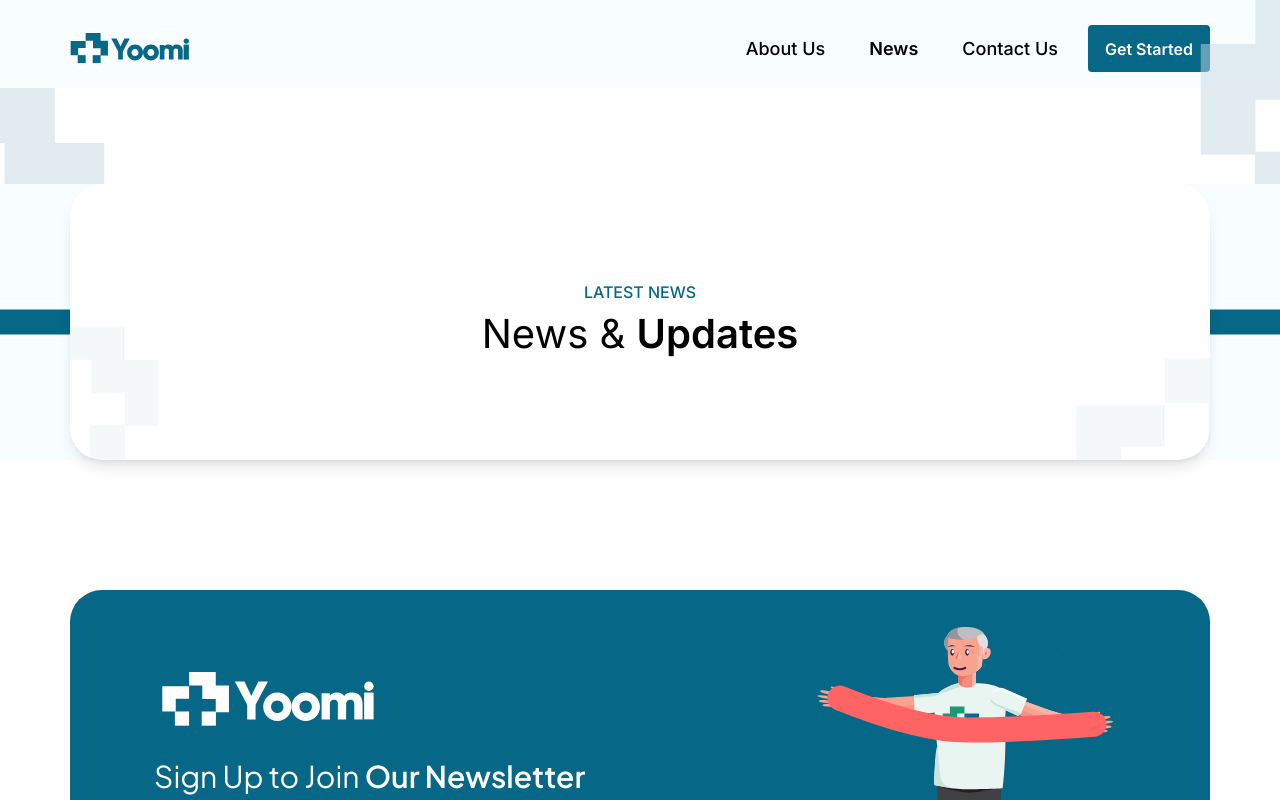
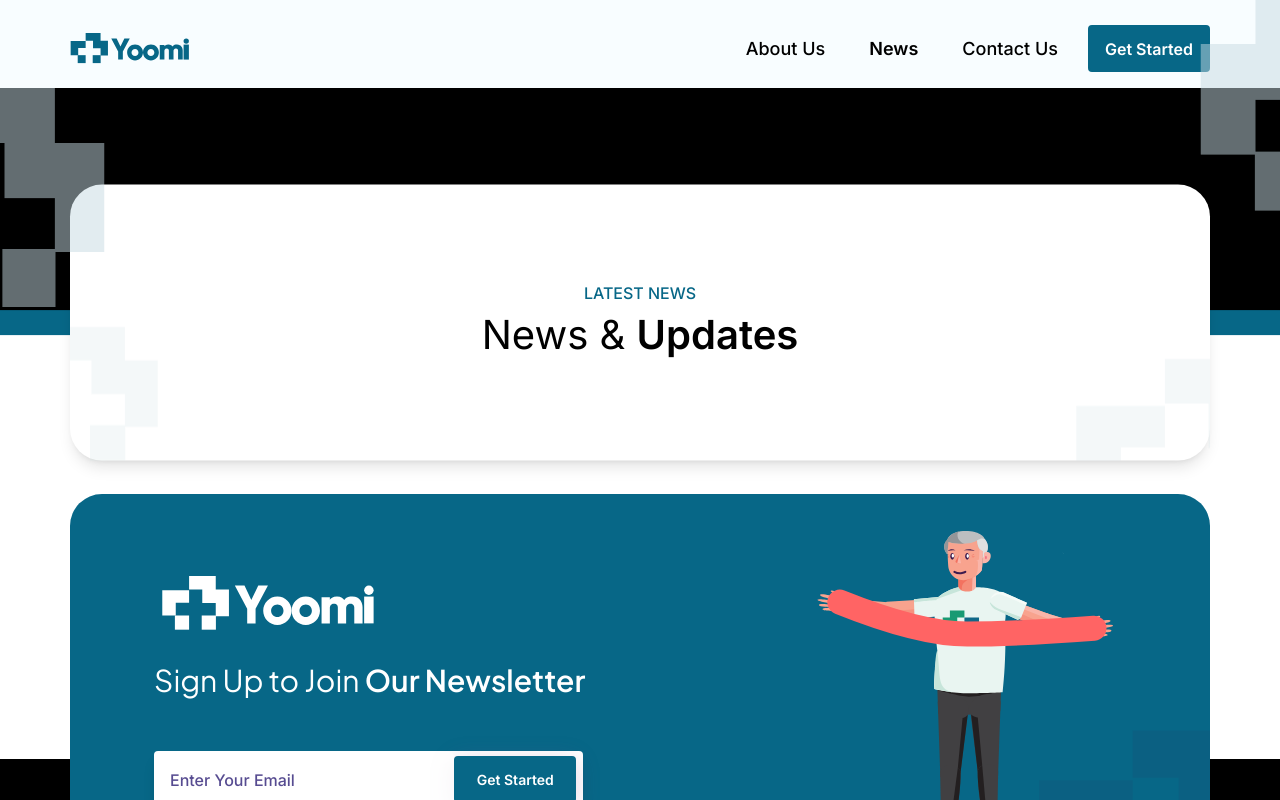
Before and after one commit to Sumit-Chouhan-devloper/yoomi, a React (Create React App) app: page /news in a window 1280 px wide. Shown: the top 800 px of the page. Built offline with nearby package versions, Linux system fonts and the light colour scheme.

Commit message:
error solve

```diff
--- a/src/components/common/CommonHero.tsx
+++ b/src/components/common/CommonHero.tsx
@@ -10,12 +10,21 @@ const CommonHero = ({
 }) => {
   return (
     <>
-      <div className="relative bg-[#F8FDFF]">
+      <div className="bg-[#000] translate-y-[-15%] z-0">
+        <div className="relative translate-y-[50%]">
           <div className=" bg-deep-blue w-full h-[25px] absolute top-[50%] translate-y-[-50%]"></div>
           <div className="container xl:max-w-[1140px] 3xl:max-w-[1320px] mx-auto px-5 xl:px-0 relative z-10">
-          <div className="bg-white rounded-[32px] shadow-lg shadow-[0px_26px_27px_0px_rgba(0, 0, 0, 0.04)] min-h-[215px] sm:min-h-[276px] flex justify-center items-center flex-col mt-24 relative">
-            <img src={Images.commonIcon} alt="common-hero-img-1" className="absolute bottom-0 start-0" />
-            <img src={Images.commonIcon2} alt="common-hero-img-2" className="absolute bottom-0 end-0" />
+            <div className="bg-white rounded-[32px] shadow-lg shadow-[0px_26px_27px_0px_rgba(0, 0, 0, 0.04)] min-h-[215px] sm:min-h-[276px] flex justify-center items-center flex-col relative">
+              <img
+                src={Images.commonIcon}
+                alt="common-hero-img-1"
+                className="absolute bottom-0 start-0"
+              />
+              <img
+                src={Images.commonIcon2}
+                alt="common-hero-img-2"
+                className="absolute bottom-0 end-0"
+              />
               <h2 className="uppercase font-medium text-xs sm:text-sm text-deep-blue">
                 {headlineTitle}
               </h2>
@@ -27,6 +36,7 @@ const CommonHero = ({
             </div>
           </div>
         </div>
+      </div>
     </>
   );
 };
--- a/src/components/common/Header.tsx
+++ b/src/components/common/Header.tsx
@@ -32,7 +32,7 @@ export const Header = () => {
   const path = useLocation().pathname;
   return (
     <>
-      <div className="bg-light-sky relative flex flex-col">
+      <div className="bg-light-sky flex flex-col relative z-50">
         {path === "/" ? (
           <img
             src={Images.heroLeftIcon}
```
Lines whose indentation alone changed are shown as unchanged.
